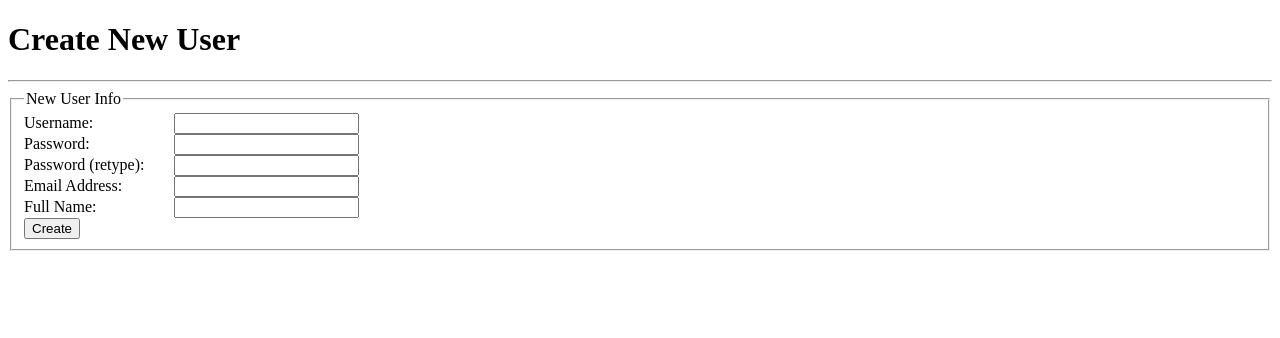
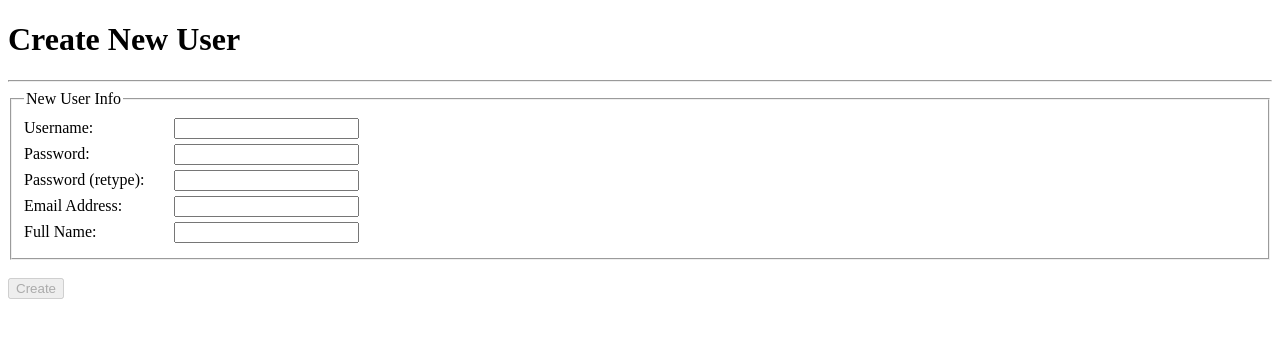
Before and after one commit to metehansenol/angular-authclient, an Angular app: page /users/create in a window 1280 px wide. Shown: the top 338 px of the page. Built offline with nearby package versions, Linux system fonts and the light colour scheme.

Commit message:
form validation added to crate user component

```diff
--- a/src/app/app-home.component.ts
+++ b/src/app/app-home.component.ts
@@ -4,7 +4,7 @@ import { Component } from '@angular/core';
   selector: 'app-home',
   template: `<h1>Angular AuthClient Example</h1>
     <hr />
-    <button (click)="doAnything()">Users</button>
+    <button routerLink="/users">Users</button>
   `
 })
 export class AppHomeComponent {
--- a/src/app/users/create-user.component.ts
+++ b/src/app/users/create-user.component.ts
@@ -8,17 +8,19 @@ import { UserService } from '../services/user.sevice';
   selector: 'app-create-user',
   template: `<h1>Create New User</h1>
     <hr />
-    <form>
+    <form #form="ngForm" role="form" novalidate>
     <fieldset>
       <legend>New User Info</legend>
-      <div><label>Username:</label><input [(ngModel)]="username" type="text" name="usernameInput" /></div>
-      <div><label>Password:</label><input [(ngModel)]="password" type="password" name="passwordInput" /></div>
-      <div><label>Password (retype):</label><input [(ngModel)]="passwordConfirm" type="password" name="passwordConfirmInput" /></div>
-      <div><label>Email Address:</label><input [(ngModel)]="emailAddress" type="text" name="emailAddressInput" /></div>
+      <div><label>Username:</label><input [(ngModel)]="username" type="text" name="usernameInput" required /></div>
+      <div><label>Password:</label><input [(ngModel)]="password" type="password" name="passwordInput" required /></div>
+      <div><label>Password (retype):</label><input [(ngModel)]="passwordConfirm" type="password"
+        name="passwordConfirmInput" required /></div>
+      <div><label>Email Address:</label><input [(ngModel)]="emailAddress" type="email" name="emailAddressInput" required /></div>
       <div><label>Full Name:</label><input [(ngModel)]="fullName" type="text" name="fullNameInput" /></div>
-      <div><button (click)="createUser()">Create</button></div>
     </fieldset>
     </form>
+    <br />
+    <div><button (click)="createUser()" [disabled]="!form.valid">Create</button></div>
   `
 })
 export class CreateUserComponent {
--- a/src/app/users/users.component.ts
+++ b/src/app/users/users.component.ts
@@ -21,6 +21,8 @@ import { UserService } from '../services/user.sevice';
         <td>{{user.emailAddress}}</td>
       </tr>
     </table>
+    <br />
+    <button routerLink="/users/create">Create User</button>
   `
 })
 export class UsersComponent implements OnInit {
--- a/src/styles.css
+++ b/src/styles.css
@@ -1,6 +1,10 @@
 /* You can add global styles to this file, and also import other style files */
 table {
   border-collapse: collapse;
+}
+
+fieldset div {
+  margin: 5px 0;
 }
 
 fieldset div label {
```
